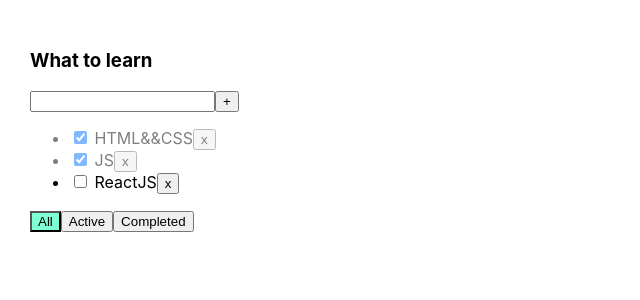
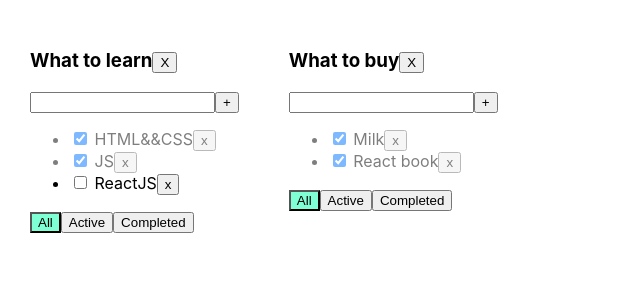
Before and after one commit to AlexJediVoin/TaskManager-Todolist, a React (Create React App) app: page / in a window 1280 px wide. Shown: the top 300 px of the page, without its empty margins (0-640 px from the left). Built offline with nearby package versions, Linux system fonts and the light colour scheme.

Commit message:
TodoList 5 task, create two independent todolist.

```diff
--- a/src/App.tsx
+++ b/src/App.tsx
@@ -1,61 +1,111 @@
 import React, {useState} from 'react';
 import './App.css';
-import {TodoList} from "./TodoList";
+import {TaskType, TodoList} from "./TodoList";
 import {v1} from "uuid";
 
 export type FilterValuesType = 'all' | 'completed' | 'active';
+export type TodoListType = {
+    id: string,
+    title: string,
+    filter: FilterValuesType,
+}
+type TaskStateType = {
+    [key: string]: Array<TaskType>
+}
 
 function App() {
-    let [tasks, setTasks] = useState(
+
+    let todoListId1 = v1();
+    let todoListId2 = v1();
+
+    let [todoLists, setTodoLists] = useState<Array<TodoListType>>([
+        {
+            id: todoListId1,
+            title: "What to learn",
+            filter: 'all'
+        },
+        {
+            id: todoListId2,
+            title: "What to buy",
+            filter: 'all'
+        }
+    ])
+    let [tasks, setTasks] = useState <TaskStateType>({
+        [todoListId1]:
             [
-            { id: v1(), title: "HTML&&CSS", isDone: true },
-            { id: v1(), title: "JS", isDone: true },
-            { id: v1(), title: "ReactJS", isDone: false }
+                {id: v1(), title: "HTML&&CSS", isDone: true},
+                {id: v1(), title: "JS", isDone: true},
+                {id: v1(), title: "ReactJS", isDone: false}
+            ],
+        [todoListId2]: [
+            {id: v1(), title: "Milk", isDone: true},
+            {id: v1(), title: "React book", isDone: true}
         ]
-    )
+    })
 
-    function removeTask (taskID: string) {
-        let filteredTask = tasks.filter(t => t.id != taskID);
-        setTasks(filteredTask);
+    function removeTask(id: string, todolistId: string) {
+        let todolistTasks = tasks[todolistId];
+        tasks[todolistId] = todolistTasks.filter(t => t.id !== id);
+        setTasks({...tasks});
     }
 
-    let [filter,setFilter] = useState<FilterValuesType>('all');
-    let taskForTodoList = tasks;
-
-    if (filter === 'active') {
-        taskForTodoList = tasks.filter(t => t.isDone === false);
-    }
-    if (filter === 'completed') {
-        taskForTodoList = tasks.filter( t => t.isDone === true);
+    function removeTodolist(id: string) {
+        setTodoLists(todoLists.filter(t => t.id !== id));
+        delete tasks[id];
+        setTasks({...tasks})
     }
 
-    const changeFilter = (value: FilterValuesType) => {
-        setFilter(value);
+    const changeFilter = (value: FilterValuesType, todoListId: string) => {
+        let todolist = todoLists.find(tl => tl.id === todoListId);
+        if (todolist) {
+            todolist.filter = value;
+            setTodoLists([...todoLists]);
         }
-    const addTask = (newTitle: string) => {
+    }
+    const addTask = (newTitle: string, todolistId: string) => {
         let task = {id: v1(), title: newTitle, isDone: false};
-        let newTasks = [task,...tasks];
-        setTasks(newTasks);
+        let todolistTasks = tasks[todolistId];
+        tasks[todolistId] = [task, ...todolistTasks];
+        setTasks({...tasks});
     }
-    const changeTaskStatus = (id: string, isDone: boolean) => {
-        let task = tasks.find( t => t.id === id);
+    const changeTaskStatus = (id: string, isDone: boolean, todolistId: string) => {
+        let todolistTasks = tasks[todolistId];
+        let task = todolistTasks.find(t => t.id === id);
         if (task) {
             task.isDone = isDone;
-            setTasks([...tasks])
+            setTasks({...tasks})
         }
     }
 
     return (
         <div className={"App"}>
-            <TodoList title="What to learn"
+            {
+                todoLists.map(tl => {
+                    let allTodolistTasks = tasks[tl.id];
+                    let taskForTodoList = allTodolistTasks;
+
+                    if (tl.filter === 'active') {
+                        taskForTodoList = allTodolistTasks.filter(t => !t.isDone);
+                    }
+                    if (tl.filter === 'completed') {
+                        taskForTodoList = allTodolistTasks.filter(t => t.isDone);
+                    }
+                    return <TodoList
+                        key={tl.id}
+                        id={tl.id}
+                        title={tl.title}
                         tasks={taskForTodoList}
+                        removeTodolist={removeTodolist}
                         removeTask={removeTask}
                         addTask={addTask}
                         changeFilter={changeFilter}
                         changeTaskStatus={changeTaskStatus}
-                      filter={filter}
+                        filter={tl.filter}
                     />
+                })
+            }
         </div>
     );
 }
+
 export default App;
--- a/src/TodoList.tsx
+++ b/src/TodoList.tsx
@@ -2,31 +2,32 @@ import React, {ChangeEvent, KeyboardEvent, useState} from 'react';
 import {FilterValuesType} from "./App";
 import './App.css'
 
-type  TaskType = {
+export type  TaskType = {
     id: string,
     title: string,
     isDone: boolean
 };
 type PropsType = {
     title: string,
+    id: string
     filter: FilterValuesType,
     tasks: Array<TaskType>,
-    changeFilter: (value: FilterValuesType) => void,
-    removeTask: (taskID: string) => void,
-    addTask: (titleList: string) => void,
-    changeTaskStatus: (id: string, isDone: boolean) => void
+    changeFilter: (value: FilterValuesType, todoListId: string) => void,
+    removeTask: (id: string, todoListId: string) => void,
+    removeTodolist: (id: string) => void,
+    addTask: (titleList: string, todoListId: string) => void,
+    changeTaskStatus: (id: string, isDone: boolean, todoListId: string) => void
 };
 
 export function TodoList(props: PropsType) {
     let [titleList, setTitle] = useState("");
-    let [error, setError] = useState <string | null>(null);
+    let [error, setError] = useState<string | null>(null);
     const addTask = () => {
-        if (titleList.trim() != ''){
-            props.addTask(titleList);
+        if (titleList.trim() !== '') {
+            props.addTask(titleList, props.id);
             setTitle('');
             setError(null);
-        }
-        else {
+        } else {
             setError('Заполни строку!')
         }
     }
@@ -41,17 +42,24 @@ export function TodoList(props: PropsType) {
     }
 
     const onAllClickHandler = () => {
-        props.changeFilter('all')
+        props.changeFilter('all', props.id);
     }
     const onActiveClickHandler = () => {
-        props.changeFilter('active')
+        props.changeFilter('active', props.id);
     }
     const onCompletedClickHandler = () => {
-        props.changeFilter('completed')
+        props.changeFilter('completed', props.id);
+    }
+    const onRemoveTodolist = () => {
+        props.removeTodolist(props.id);
     }
     return (
         <div>
-            <h3>{props.title}</h3>
+            <h3>
+                {props.title}
+                <button onClick={onRemoveTodolist}>X</button>
+            </h3>
+
             <div>
                 <input value={titleList}
                        onChange={onChangeHandler}
@@ -65,11 +73,11 @@ export function TodoList(props: PropsType) {
                 {
                     props.tasks.map(t => {
                         const onClickHandler = () => {
-                            props.removeTask(t.id);
+                            props.removeTask(t.id, props.id);
                         }
                         const onChangeHandlerTaskStatus = (e: ChangeEvent<HTMLInputElement>) => {
                             let newTaskStatusValue = e.currentTarget.checked;
-                            props.changeTaskStatus(t.id, newTaskStatusValue);
+                            props.changeTaskStatus(t.id, newTaskStatusValue, props.id);
                         }
                         return <li key={t.id} className={t.isDone ? "isDone" : ''}>
                             <input type="checkbox" checked={t.isDone}
@@ -80,9 +88,14 @@ export function TodoList(props: PropsType) {
                 }
             </ul>
             <div>
-                <button className={props.filter === 'all' ? "active_filter": ''} onClick={onAllClickHandler}>All</button>
-                <button className={props.filter === 'active' ? "active_filter" : ''} onClick={onActiveClickHandler}>Active</button>
-                <button className={props.filter === 'completed' ? "active_filter" : ''} onClick={onCompletedClickHandler}>Completed</button>
+                <button className={props.filter === 'all' ? "active_filter" : ''} onClick={onAllClickHandler}>All
+                </button>
+                <button className={props.filter === 'active' ? "active_filter" : ''}
+                        onClick={onActiveClickHandler}>Active
+                </button>
+                <button className={props.filter === 'completed' ? "active_filter" : ''}
+                        onClick={onCompletedClickHandler}>Completed
+                </button>
             </div>
         </div>
     )
```
Lines whose indentation alone changed are shown as unchanged.
